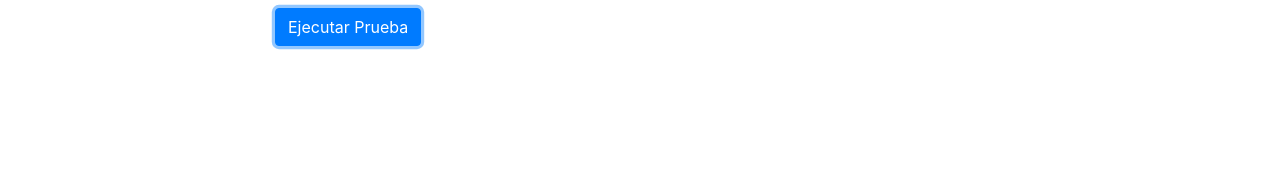
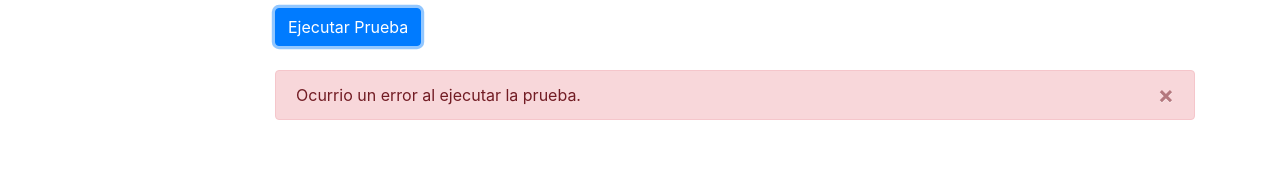
Before and after one commit to miso4208-pruebas-automaticas/hangover-front, an Angular app: page /execute-test in a window 1280 px wide. Both pictures are taken after a click on the button "Ejecutar Prueba". Shown: the part 400-570 px from the top of the page. Built offline with nearby package versions, Linux system fonts and the light colour scheme; no server answers.

Commit message:
mensaje respuesta

```diff
--- a/src/app/execute-test.service.ts
+++ b/src/app/execute-test.service.ts
@@ -13,7 +13,7 @@ export class ExecuteTestService {
 
 
   public executeTest(data:ExecuteDto) {
-    return this.httpClient.post('http://localhost:3000/execute-test', data);
+    return this.httpClient.post('http://localhost:5000/execute-test', data);
 
   }
 }
--- a/src/app/execute-test/execute-test.component.html
+++ b/src/app/execute-test/execute-test.component.html
@@ -67,7 +67,22 @@
           <br />
           <button class="btn btn-primary" (click)="executeTest()">Ejecutar Prueba</button>
         </div>
+
+
+        <br />
+        <div [style.visibility]="isMiddleDivVisible ? 'visible' : 'hidden'" class="{{typeMsgResult}} alert-dismissible fade show" role="alert">
+          {{msgResult}}
+          <button type="button" class="close" data-dismiss="alert" aria-label="Close">
+            <span aria-hidden="true">&times;</span>
+          </button>
+        </div>
+
       </div>
+
+
+
+
+
     </div>
 
 
--- a/src/app/execute-test/execute-test.component.ts
+++ b/src/app/execute-test/execute-test.component.ts
@@ -22,6 +22,11 @@ export class ExecuteTestComponent implements OnInit {
 
   executeData:ExecuteDto;
 
+
+  msgResult:string;
+  typeMsgResult = 'alert alert-success';
+  isMiddleDivVisible: boolean;
+
   constructor(
     public applicationsService: ApplicationsService,
     public testLevelsService: TestLevelsService,
@@ -30,6 +35,7 @@ export class ExecuteTestComponent implements OnInit {
   ) { }
 
   ngOnInit() {
+    this.isMiddleDivVisible = false;
     this.applications = this.applicationsService.getApplications();
     this.levels = this.testLevelsService.getLevels();
     this.types = this.testTypeService.getTypes();
@@ -41,11 +47,28 @@ export class ExecuteTestComponent implements OnInit {
 
 
   public executeTest() {
+    this.isMiddleDivVisible = false;
     this.executeTestService.executeTest(this.executeData).subscribe(res => {
-      console.log(res['code']);
+      this.typeMsgResult = 'alert alert-success';
+      console.log('EJECUCION OK: ', JSON.stringify(res));
+      this.msgResult = "Ejecución realizada con exito.";
+      this.isMiddleDivVisible = true;
 
+    }, (err) => {
+      this.typeMsgResult = 'alert alert-danger';
+      console.log('EJECUCION ERROR: ', err);
+      this.msgResult = "Ocurrio un error al ejecutar la prueba.";
+      this.isMiddleDivVisible = true;
     });
+
 
   }
 
+
+
+
+
+
+
+
 }
```
